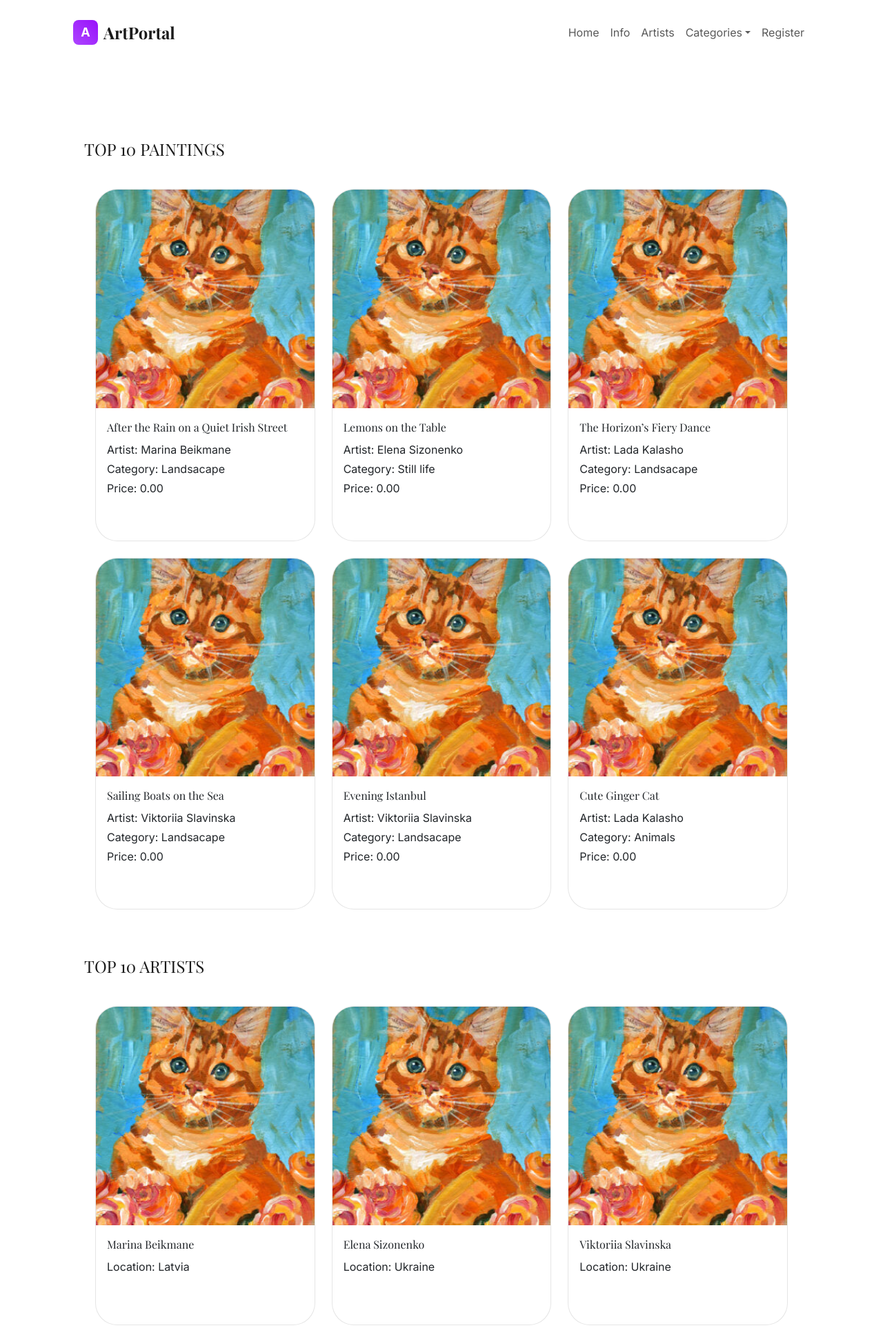
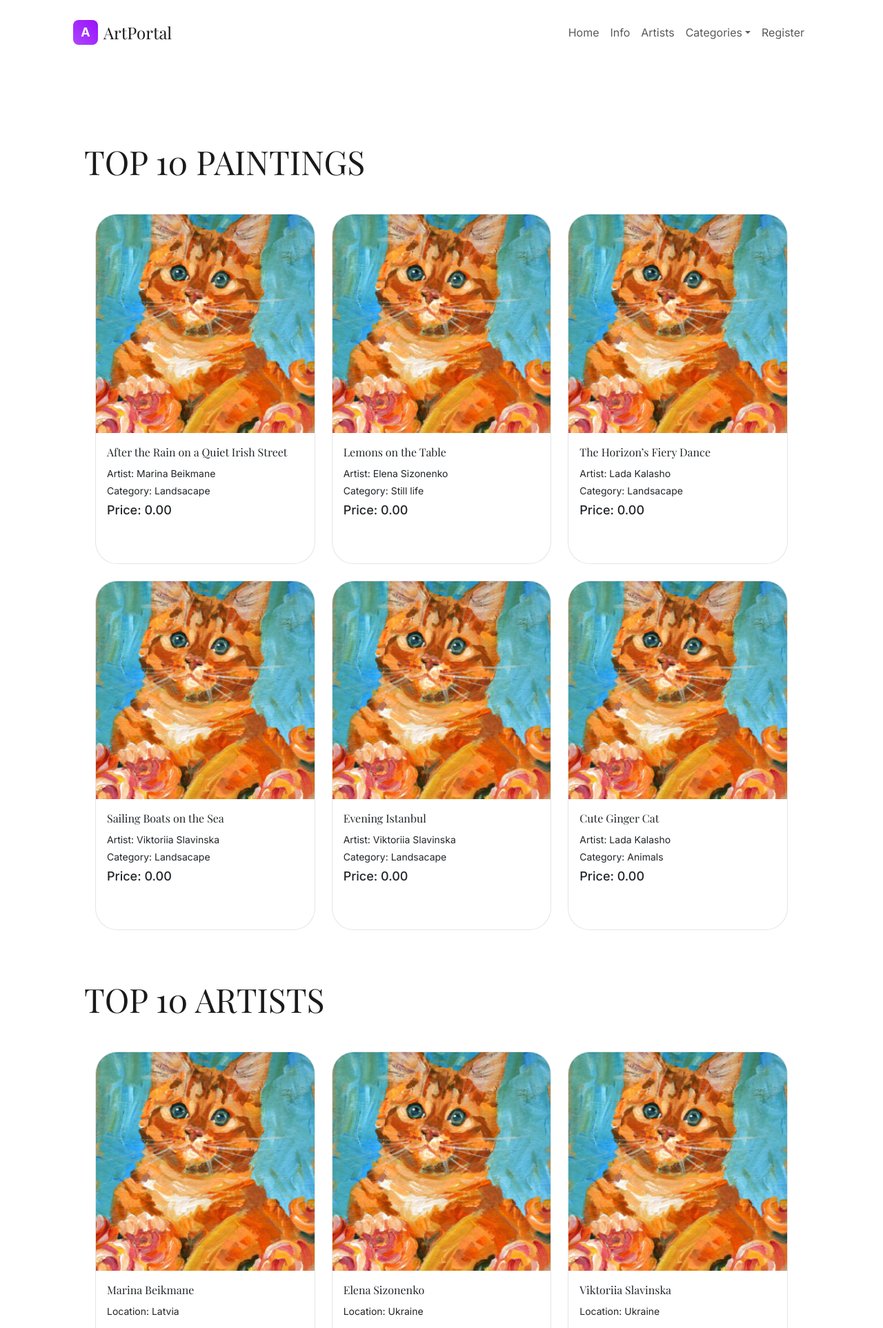
Before and after one commit to ElenaZudina/artportal, a PHP site: page / in a window 1280 px wide. Shown: the top 1926 px of the page at 69% size. Run offline with PHP 8.4, Linux system fonts and the light colour scheme; data comes from the database, SQL or seed files in the repository.

Commit message:
Separate global and custom styles into style.css and custom.css

```diff
--- /dev/null
+++ b/public/css/custom.css
@@ -0,0 +1,29 @@
+/* =========================
+   CUSTOM TYPOGRAPHY - BOOTSTRAP CLASSES
+========================= */
+
+/* Card text - general text in cards */
+.card-text {
+  font-size: var(--text-sm);
+  font-weight: var(--font-weight-normal);
+}
+
+/* Price in paintings grid card */
+.card > .card-img-top + .card-body .card-text:last-of-type {
+  font-size: var(--text-md);
+  font-weight: var(--font-weight-medium);
+}
+
+/* Footer text */
+footer p {
+  font-size: var(--text-lg);
+  font-weight: var(--font-weight-normal);
+}
+
+/* Footer heading - H2 variation */
+.h2-footer {
+  font-family: var(--font-heading);
+  font-size: 80px;
+  font-weight: var(--font-weight-medium);
+  line-height: 1.5;
+}
--- a/public/css/style.css
+++ b/public/css/style.css
@@ -17,42 +17,42 @@ html {
 
 h1 {
   font-family: var(--font-heading);
-  font-size: var(--text-2xl);
+  font-size: var(--text-h1);
   font-weight: var(--font-weight-medium);
   line-height: 1.5;
 }
 
 h2 {
   font-family: var(--font-heading);
-  font-size: var(--text-xl);
+  font-size: var(--text-h2);
   font-weight: var(--font-weight-medium);
   line-height: 1.5;
 }
 
 h3 {
   font-family: var(--font-heading);
-  font-size: var(--text-lg);
+  font-size: var(--text-h3);
+  font-weight: var(--font-weight-medium);
+  line-height: 1.5;
+}
+
+h4 {
+  font-family: var(--font-heading);
+  font-size: var(--text-h4);
   font-weight: var(--font-weight-medium);
   line-height: 1.5;
 }
 
 h5 {
   font-family: var(--font-heading);
-  font-size: var(--text-base);
+  font-size: var(--text-h5);
   font-weight: var(--font-weight-medium);
   line-height: 1.5;
 }
 
 h6 {
   font-family: var(--font-heading);
-  font-size: 0.875rem;
-  font-weight: var(--font-weight-medium);
-  line-height: 1.5;
-}
-
-h4 {
-  font-family: var(--font-heading);
-  font-size: var(--text-base);
+  font-size: var(--text-h6);
   font-weight: var(--font-weight-medium);
   line-height: 1.5;
 }
@@ -76,26 +76,44 @@ input {
 }
 
 /* =========================
-   GRADIEN SYSTEM
+  DESIGN TOKENS
 ========================= */
 
 :root {
+  /* Typography Families */
   --font-body: "Inter", sans-serif;
   --font-heading: "Playfair Display", serif;
+
+  /* Base Font Size */
   --font-size: 16px;
-  --text-base: 1rem;
-  --text-lg: 1.25rem;
-  --text-xl: 1.5rem;
-  --text-2xl: 2rem;
+
+  /* Typography Scale */
+  --text-h1: 96px;
+  --text-h2: 48px;
+  --text-h3: 20px;
+  --text-h4: 18px;
+  --text-h5: 16px;
+  --text-h6: 14px;
+  --text-xl: 24px;
+  --text-lg: 20px;
+  --text-md: 18px;
+  --text-base: 16px;
+  --text-sm: 14px;
+  --text-xs: 12px;
+
+  /* Font Weights */
   --font-weight-normal: 400;
   --font-weight-medium: 500;
-  /* LOGO */
+
+  /* Gradient Tokens */
+  /* Logo */
   --gradient-logo: linear-gradient(
     45deg,
     #AD46FF,
     #9810FA
   );
-   /* FOOTE */
+
+  /* Footer */
   --gradient-footer: linear-gradient(
     7deg,
     #9810FA,
@@ -118,7 +136,8 @@ input {
 /* ссылки = бренд */
 a {
   color: var(--primary);
-  font-size: var(--text-lg);
+  font-size: var(--text-base);
+  font-weight: var(--font-weight-normal);
 }
 
 a:hover {
@@ -231,8 +250,8 @@ textarea:focus {
 
 .logo-text {
   font-family: var(--font-heading);
-  font-size: 1.5rem;
-  font-weight: 700;
+  font-size: var(--text-xl);
+  font-weight: var(--font-weight-normal);
   color: #1a1a1a;
 }
 
@@ -261,8 +280,8 @@ footer {
 }
 
 footer h3 {
-  font-size: var(--text-xl);
-  font-weight: 700;
+  font-size: var(--text-lg);
+  font-weight: var(--font-weight-medium);
   margin-bottom: 0.75rem;
 }
 
--- a/views/layout.php
+++ b/views/layout.php
@@ -8,7 +8,8 @@
              <link href="https://cdn.jsdelivr.net/npm/bootstrap@5.3.2/dist/css/bootstrap.min.css" rel="stylesheet" integrity="sha384-T3c6CoIi6uLrA9TneNEoa7RxnatzjcDSCmG1MXxSR1GAsXEV/Dwwykc2MPK8M2HN" crossorigin="anonymous">
              <!-- Custom CSS -->
              <link rel="stylesheet" type="text/css" href="public/css/style.css">
-             <!-- Google Fonys -->
+             <link rel="stylesheet" type="text/css" href="public/css/custom.css">
+             <!-- Google Fonts -->
             <link href="https://fonts.googleapis.com/css2?family=Playfair+Display:wght@400;700&family=Inter:wght@400;500;700&display=swap" rel="stylesheet">
     </head>
     <body class="d-flex flex-column min-vh-100">
```
Also changed, not shown: 1 other file.
